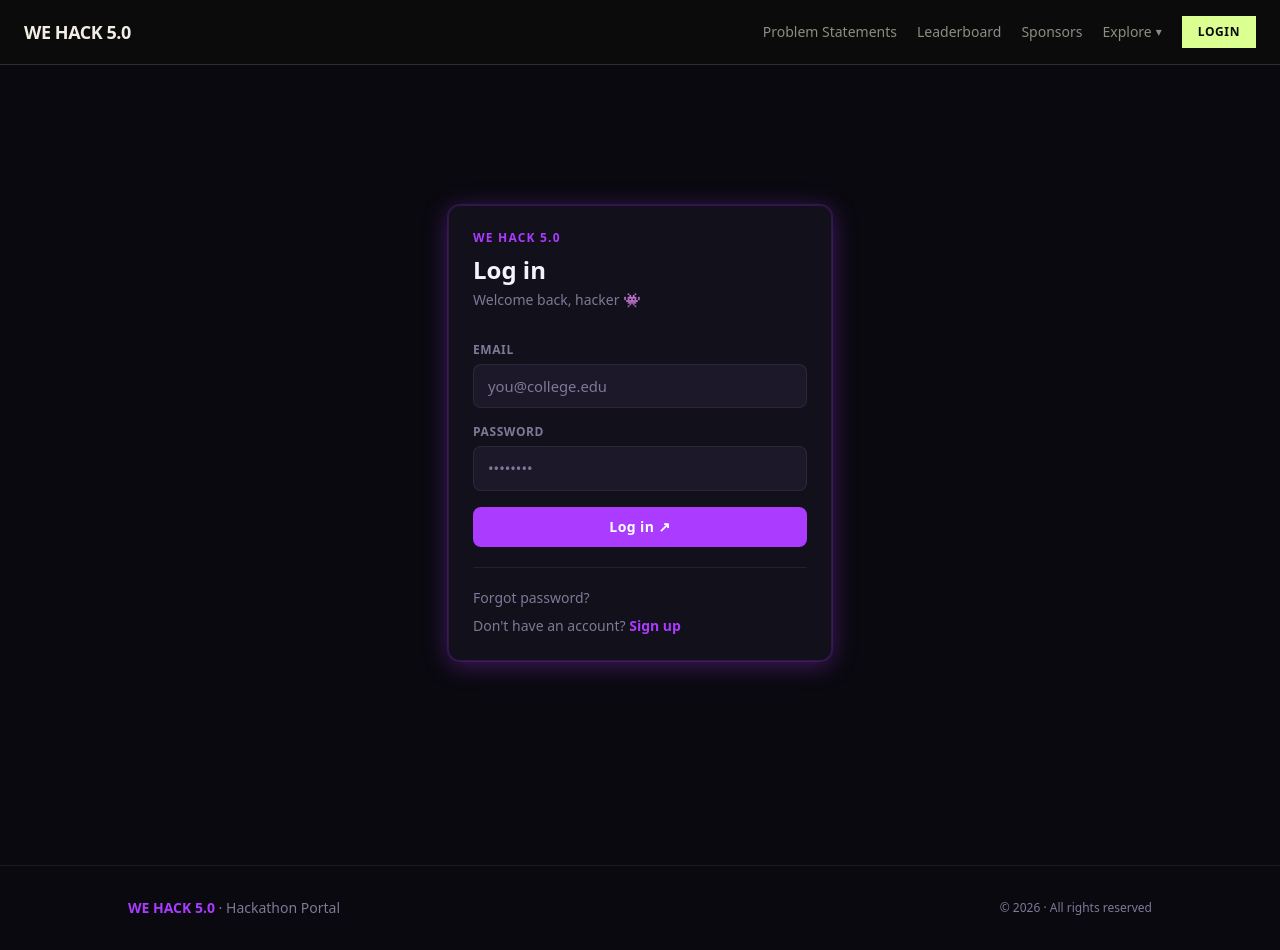
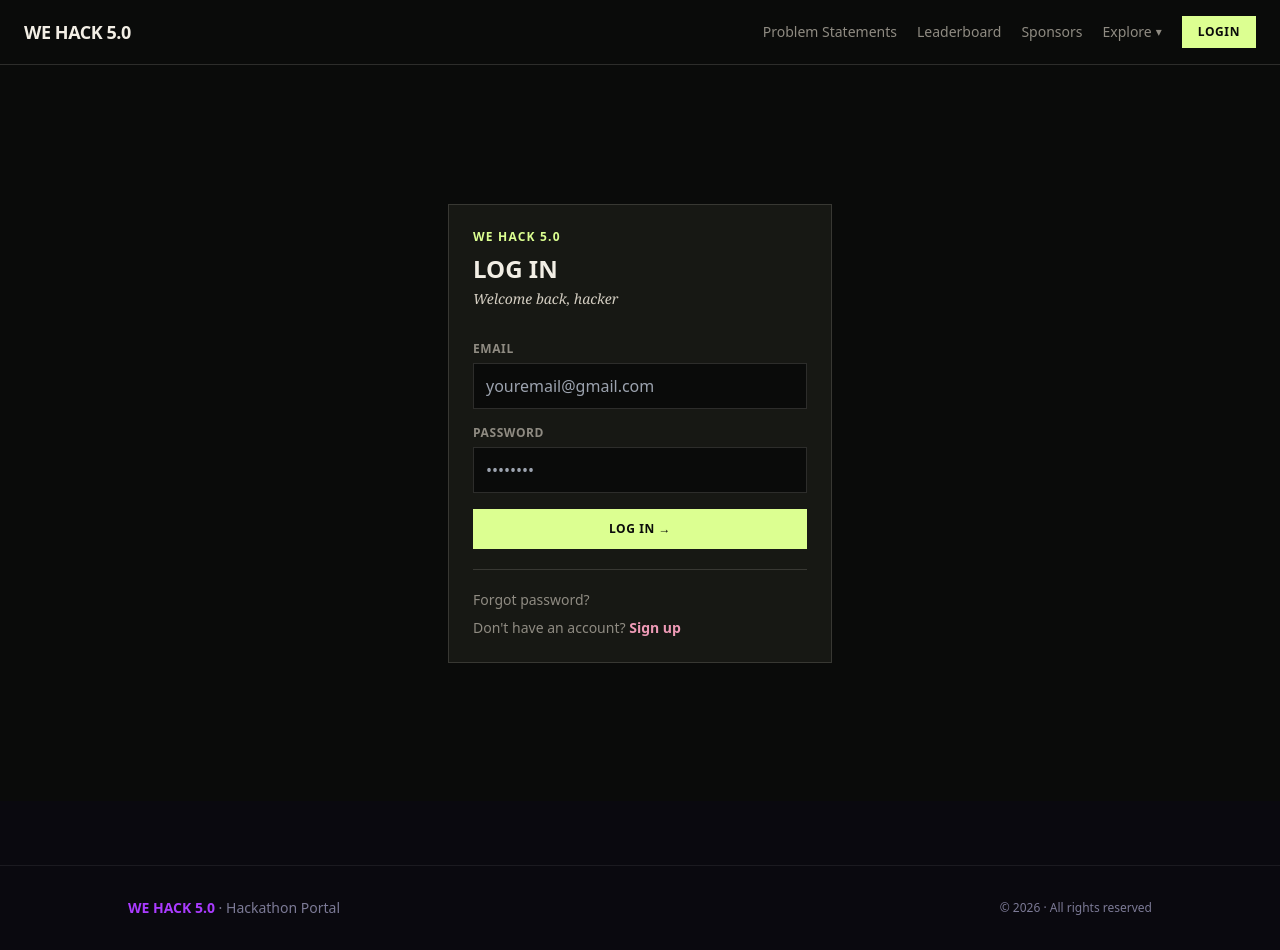
Before and after one commit to vedika13-code/we-hack-5-frontend, a React (Vite) app: page /login in a window 1280 px wide. Built offline with nearby package versions, Linux system fonts and the light colour scheme; no server answers; a web font is replaced by a local one.

Commit message:
Update login email placeholder

```diff
--- a/src/pages/Login.tsx
+++ b/src/pages/Login.tsx
@@ -30,34 +30,30 @@ export default function Login() {
   }
 
   return (
-    <div className="min-h-[calc(100vh-64px)] flex items-center justify-center px-4">
+    <div className="min-h-[calc(100vh-64px)] flex items-center justify-center px-4 bg-[#0a0b0a]">
       <div className="w-full max-w-sm">
-        {/* Card */}
-        <div className="wh-card-accent">
-          {/* Header */}
+        <div className="bg-[#171814] border border-[#f2eee526] p-6">
           <div className="mb-8">
-            <p className="text-xs tracking-widest uppercase font-semibold mb-2"
-               style={{ color: "var(--wh-accent)" }}>
+            <p className="text-xs tracking-widest uppercase font-extrabold mb-2 text-[#dcff91]">
               WE HACK 5.0
             </p>
-            <h1 className="text-2xl font-bold" style={{ color: "var(--wh-text-heading)" }}>
+            <h1 className="font-display uppercase text-2xl font-bold text-[#f2eee5]">
               Log in
             </h1>
-            <p className="text-sm mt-1" style={{ color: "var(--wh-text-muted)" }}>
-              Welcome back, hacker 👾
+            <p className="text-sm mt-1 font-serif italic text-[#d4cec2]">
+              Welcome back, hacker
             </p>
           </div>
 
           <form onSubmit={handleSubmit} className="space-y-4">
             <div>
-              <label className="block text-xs font-semibold uppercase tracking-wider mb-1.5"
-                     style={{ color: "var(--wh-text-muted)" }}>
+              <label className="block text-xs font-bold uppercase tracking-wider mb-1.5 text-[#8f8b82]">
                 Email
               </label>
               <input
-                className="wh-input"
+                className="w-full bg-[#0a0b0a] border border-[#f2eee526] px-3 py-2.5 text-[#f2eee5] outline-none focus:border-[#dcff91] transition-colors"
                 type="email"
-                placeholder="you@college.edu"
+                placeholder="youremail@gmail.com"
                 autoComplete="email"
                 value={form.email}
                 onChange={(e) => setForm({ ...form, email: e.target.value })}
@@ -65,12 +61,11 @@ export default function Login() {
             </div>
 
             <div>
-              <label className="block text-xs font-semibold uppercase tracking-wider mb-1.5"
-                     style={{ color: "var(--wh-text-muted)" }}>
+              <label className="block text-xs font-bold uppercase tracking-wider mb-1.5 text-[#8f8b82]">
                 Password
               </label>
               <input
-                className="wh-input"
+                className="w-full bg-[#0a0b0a] border border-[#f2eee526] px-3 py-2.5 text-[#f2eee5] outline-none focus:border-[#dcff91] transition-colors"
                 type="password"
                 placeholder="••••••••"
                 autoComplete="current-password"
@@ -80,8 +75,7 @@ export default function Login() {
             </div>
 
             {error && (
-              <div className="px-3 py-2.5 rounded-lg border text-sm"
-                   style={{ background: "rgba(248,113,113,0.08)", borderColor: "rgba(248,113,113,0.25)", color: "var(--wh-error)" }}>
+              <div className="px-3 py-2.5 border text-sm" style={{ background: "rgba(238,154,182,0.08)", borderColor: "rgba(238,154,182,0.3)", color: "#ee9ab6" }}>
                 {error}
               </div>
             )}
@@ -89,32 +83,21 @@ export default function Login() {
             <button
               type="submit"
               disabled={loading}
-              className="wh-btn w-full justify-center py-2.5 mt-2"
+              className="w-full bg-[#dcff91] text-[#0a0b0a] font-bold uppercase text-xs tracking-wider py-3 mt-2 hover:opacity-90 transition-opacity disabled:opacity-50"
             >
-              {loading ? "Logging in…" : "Log in ↗"}
+              {loading ? "Logging in…" : "Log in →"}
             </button>
           </form>
 
-          {/* Footer links */}
-          <div className="mt-5 pt-5 border-t space-y-2" style={{ borderColor: "var(--wh-border-muted)" }}>
-            <p className="text-sm" style={{ color: "var(--wh-text-muted)" }}>
-              <Link
-                to="/forgot-password"
-                className="hover:underline transition-colors"
-                style={{ color: "var(--wh-text-muted)" }}
-                onMouseEnter={(e) => (e.currentTarget.style.color = "var(--wh-accent)")}
-                onMouseLeave={(e) => (e.currentTarget.style.color = "var(--wh-text-muted)")}
-              >
+          <div className="mt-5 pt-5 border-t border-[#f2eee526] space-y-2">
+            <p className="text-sm text-[#8f8b82]">
+              <Link to="/forgot-password" className="hover:text-[#dcff91] transition-colors">
                 Forgot password?
               </Link>
             </p>
-            <p className="text-sm" style={{ color: "var(--wh-text-muted)" }}>
+            <p className="text-sm text-[#8f8b82]">
               Don't have an account?{" "}
-              <Link
-                to="/signup"
-                className="font-semibold transition-colors"
-                style={{ color: "var(--wh-accent)" }}
-              >
+              <Link to="/signup" className="font-bold text-[#ee9ab6] hover:text-[#dcff91] transition-colors">
                 Sign up
               </Link>
             </p>
```
Also changed, not shown: 1 other file (tests, documents, lock files or other folders).
